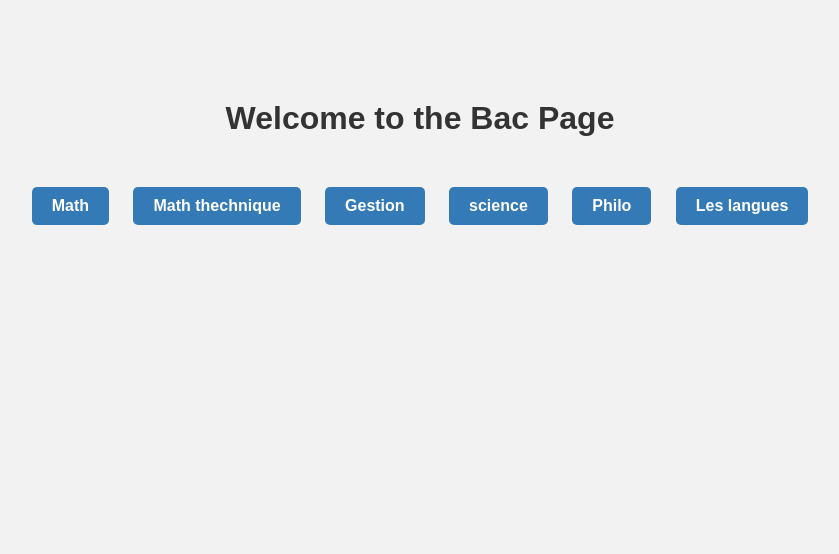
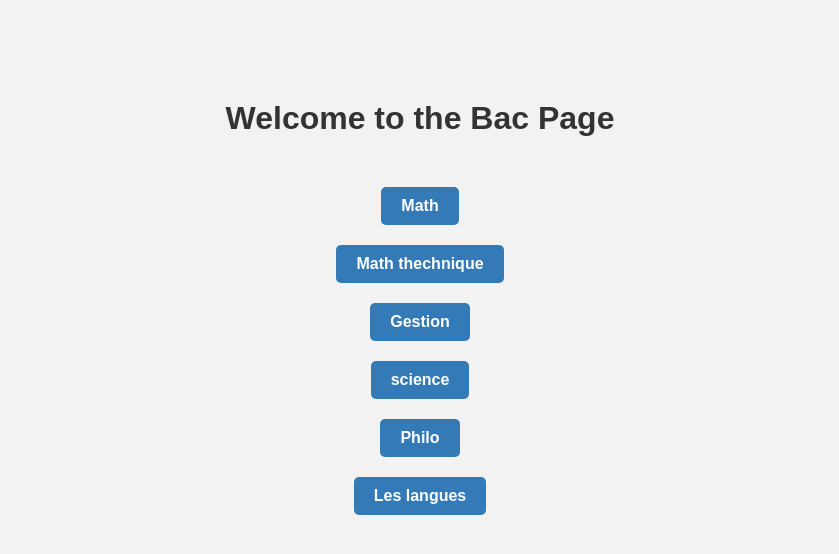
Before and after one commit to abdellahzou/grades-calculator-, a Django app: page /bac/ in a window 1280 px wide. Shown: the top 554 px of the page, without its empty margins (220-1059 px from the left). Run offline with Django 4.2, Linux system fonts and the light colour scheme.

Commit message:
Update bac_page.html

```diff
--- a/Telecome/calculator/templates/calculator/bac_page.html
+++ b/Telecome/calculator/templates/calculator/bac_page.html
@@ -1,4 +1,3 @@
-<!-- bac_page.html -->
 <!DOCTYPE html>
 <html>
 <head>
@@ -15,6 +14,9 @@
         }
         .button-container {
             margin-top: 40px;
+            display: flex;
+            flex-direction: column;
+            align-items: center;
         }
         .button-container a {
             display: inline-block;
```
